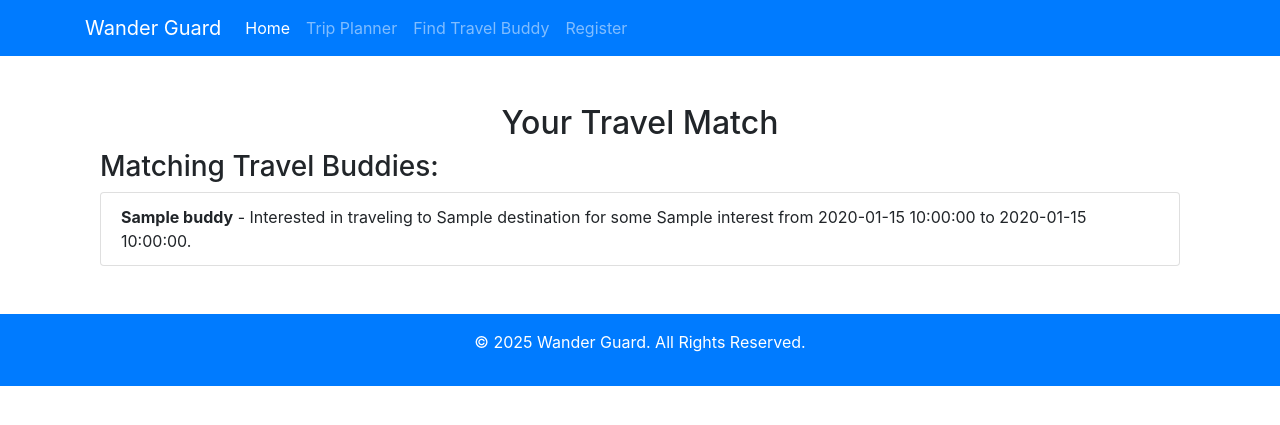
After one commit to Gouri030/WanderGuard, a Flask app: template templates/buddies.html in a window 1280 px wide. The commit adds this page. Shown: the top 425 px of the page. Run offline with Flask 3, Linux system fonts and the light colour scheme; the template is opened without the code that fills it: most values are stand-ins (such as "Sample title", 1, 10 or a date in 2020); some libraries are stand-ins or nearby versions.

Commit message:
Final Commits Made For Travel Buddy

```diff
--- a/app.py
+++ b/app.py
@@ -1,8 +1,9 @@
-from flask import Flask, render_template, request, redirect, url_for, flash
+from flask import Flask, render_template, request, redirect, url_for, flash, session
 from flask_login import LoginManager, UserMixin, login_user, login_required, logout_user, current_user
 import firebase_admin
 from firebase_admin import credentials, firestore, auth
 from firebase_admin.exceptions import FirebaseError
+from datetime import datetime
 import os
 
 # Initialize Flask app
@@ -154,8 +155,8 @@ def find_buddies():
     # Get user details
     destination = user["destination"]
     interest = user["interest"]
-    start_date = user["travel_dates"]["start_date"]
-    end_date = user["travel_dates"]["end_date"]
+    start_date = datetime.strptime(user["travel_dates"]["start_date"], "%Y-%m-%d")
+    end_date = datetime.strptime(user["travel_dates"]["end_date"], "%Y-%m-%d")
 
     # Query Firestore for users with matching destination and interest
     matching_users = db.collection("users").where("destination", "==", destination).where("interest", "==", interest).stream()
@@ -165,8 +166,8 @@ def find_buddies():
         buddy_data = buddy.to_dict()
 
         # Get buddy's travel dates
-        buddy_start_date = buddy_data["travel_dates"]["start_date"]
-        buddy_end_date = buddy_data["travel_dates"]["end_date"]
+        buddy_start_date = datetime.strptime(buddy_data["travel_dates"]["start_date"], "%Y-%m-%d")
+        buddy_end_date = datetime.strptime(buddy_data["travel_dates"]["end_date"], "%Y-%m-%d")
 
         # Check if travel dates overlap (simple comparison logic, you can improve this)
         if start_date <= buddy_end_date and end_date >= buddy_start_date:
@@ -174,7 +175,9 @@ def find_buddies():
                 "name": buddy_data["name"],
                 "email": buddy_data["email"],
                 "destination": buddy_data["destination"],
-                "interest": buddy_data["interest"]
+                "interest": buddy_data["interest"],
+                "start_date": buddy_data["travel_dates"]["start_date"],
+                "end_date": buddy_data["travel_dates"]["end_date"]
             })
 
     return render_template("buddies.html", buddies=buddies)
--- a/templates/base.html
+++ b/templates/base.html
@@ -4,29 +4,31 @@
 <head>
     <meta charset="UTF-8">
     <meta name="viewport" content="width=device-width, initial-scale=1.0">
-    <title>Travel Buddy Platform</title>
-    <!-- Link to Bootstrap CSS -->
+    <title>{% block title %}Wander Guard{% endblock %}</title>
     <link href="https://stackpath.bootstrapcdn.com/bootstrap/4.5.2/css/bootstrap.min.css" rel="stylesheet">
 </head>
 
 <body>
-    <nav class="navbar navbar-expand-lg navbar-dark bg-dark">
+    <!-- Navbar -->
+    <nav class="navbar navbar-expand-lg navbar-dark bg-primary">
         <div class="container">
-            <a class="navbar-brand" href="/">Travel Buddy</a>
-            <button class="navbar-toggler" type="button" data-toggle="collapse" data-target="#navbarNav"
+            <a class="navbar-brand" href="#">Wander Guard</a>
+            <button class="navbar-toggler" type="button" data-bs-toggle="collapse" data-bs-target="#navbarNav"
                 aria-controls="navbarNav" aria-expanded="false" aria-label="Toggle navigation">
                 <span class="navbar-toggler-icon"></span>
             </button>
             <div class="collapse navbar-collapse" id="navbarNav">
-                <ul class="navbar-nav ml-auto">
-                    {% if current_user.is_authenticated %}
+                <ul class="navbar-nav ms-auto">
+                    <li class="nav-item active">
+                        <a class="nav-link" href="/">Home</a>
+                    </li>
                     <li class="nav-item">
-                        <a class="nav-link" href="/logout">Logout</a>
+                        <a class="nav-link" href="/planner">Trip Planner</a>
                     </li>
-                    {% else %}
                     <li class="nav-item">
-                        <a class="nav-link" href="/login">Login</a>
+                        <a class="nav-link" href="/buddy">Find Travel Buddy</a>
                     </li>
+                    {% if not current_user.is_authenticated %}
                     <li class="nav-item">
                         <a class="nav-link" href="/register">Register</a>
                     </li>
@@ -36,13 +38,17 @@
         </div>
     </nav>
 
-    <!-- Content Block -->
-    <div class="container">
+    <!-- Main Content -->
+    <div class="container my-5">
         {% block content %}
         {% endblock %}
     </div>
 
-    <!-- Bootstrap JS and dependencies -->
+    <!-- Footer -->
+    <footer class="bg-primary text-white py-3 text-center">
+        <p>&copy; 2025 Wander Guard. All Rights Reserved.</p>
+    </footer>
+
     <script src="https://code.jquery.com/jquery-3.5.1.slim.min.js"></script>
     <script src="https://cdn.jsdelivr.net/npm/@popperjs/core@2.5.3/dist/umd/popper.min.js"></script>
     <script src="https://stackpath.bootstrapcdn.com/bootstrap/4.5.2/js/bootstrap.min.js"></script>
--- /dev/null
+++ b/templates/buddies.html
@@ -0,0 +1,34 @@
+<!DOCTYPE html>
+<html lang="en">
+
+<head>
+    <meta charset="UTF-8">
+    <meta name="viewport" content="width=device-width, initial-scale=1.0">
+    <title>Travel Buddy Match</title>
+    <link href="https://stackpath.bootstrapcdn.com/bootstrap/4.5.2/css/bootstrap.min.css" rel="stylesheet">
+</head>
+
+<body>
+    {% extends "base.html" %}
+
+    {% block content %}
+    <div class="container">
+        <h2 class="text-center mt-5">Your Travel Match</h2>
+        <h3>Matching Travel Buddies:</h3>
+        <ul class="list-group">
+            {% for buddy in buddies %}
+            <li class="list-group-item">
+                <strong>{{ buddy.name }}</strong> - Interested in traveling to {{ buddy.destination }} for some {{
+                buddy.interest }} from {{ buddy.start_date }} to {{ buddy.end_date }}.
+            </li>
+            {% else %}
+            <li class="list-group-item">No matching travel buddies found at the moment.</li>
+            {% endfor %}
+        </ul>
+    </div>
+    {% endblock %}
+
+
+</body>
+
+</html>
--- a/templates/index.html
+++ b/templates/index.html
@@ -6,7 +6,7 @@
     <meta name="viewport" content="width=device-width, initial-scale=1.0">
     <title>Find a Travel Buddy</title>
     <!-- Link to Bootstrap CSS -->
-    <link href="https://stackpath.bootstrapcdn.com/bootstrap/4.5.2/css/bootstrap.min.css" rel="stylesheet">
+    <link href="https://stackpath.bootstrapcdn.com/bootstrap/5.3.0-alpha1/css/bootstrap.min.css" rel="stylesheet">
 </head>
 
 <body>
@@ -71,7 +71,7 @@
     <!-- Bootstrap JS and dependencies -->
     <script src="https://code.jquery.com/jquery-3.5.1.slim.min.js"></script>
     <script src="https://cdn.jsdelivr.net/npm/@popperjs/core@2.5.3/dist/umd/popper.min.js"></script>
-    <script src="https://stackpath.bootstrapcdn.com/bootstrap/4.5.2/js/bootstrap.min.js"></script>
+    <script src="https://stackpath.bootstrapcdn.com/bootstrap/5.3.0-alpha1/js/bootstrap.min.js"></script>
 </body>
 
 </html>
```
Also changed, not shown: templates/buddy.html (+6 -4 lines).
